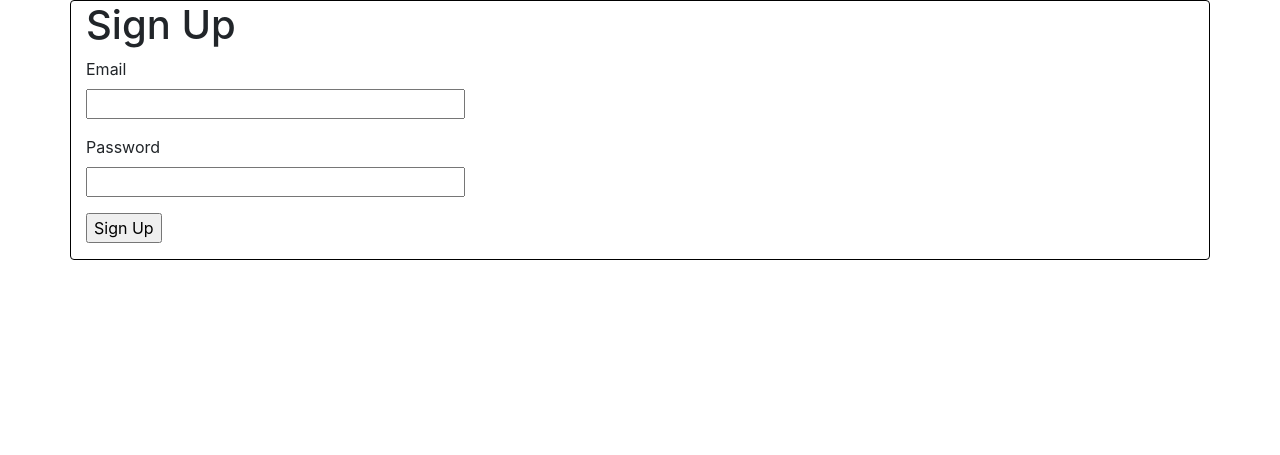
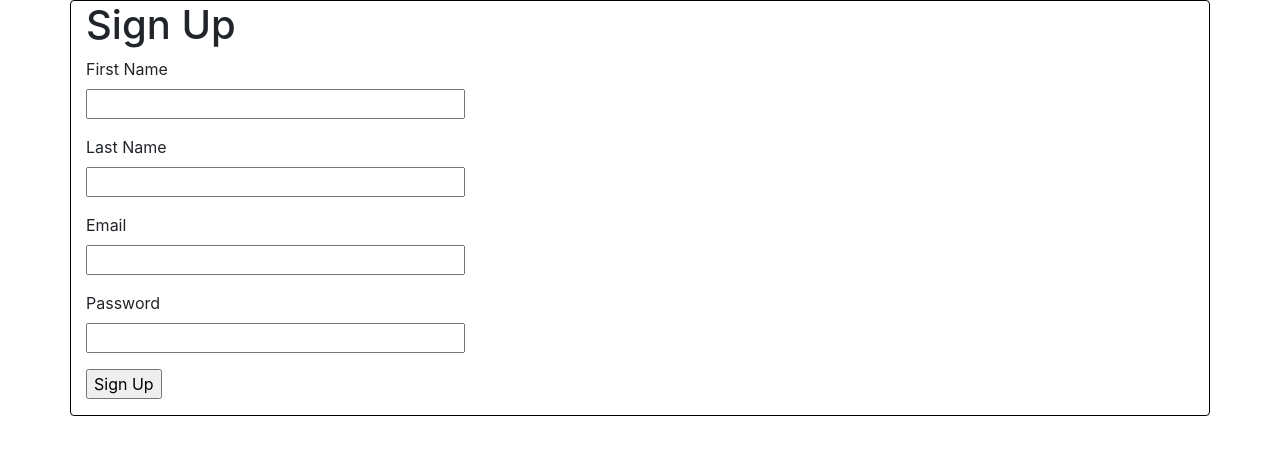
Before and after one commit to jmelton22/library_flask_app, a Flask app: page /register in a window 1280 px wide. Shown: the part 56-511 px from the top of the page. Run offline with Flask 2, Linux system fonts and the light colour scheme; parts of the project's set-up code (start-up, migrations or seed data) failed here and were passed over; some libraries are stand-ins or nearby versions.

Commit message:
Updated table names and added first name and last name fields to the register form

```diff
--- a/app.py
+++ b/app.py
@@ -12,7 +12,7 @@ login_manager.login_view = 'login'
 
 # Create database and import table classes
 db = SQLAlchemy(app)
-from models import User, Book, Author, UserBook
+from models import User, Book, Author, Genre, UserBook
 
 
 @app.route('/')
@@ -25,7 +25,10 @@ def register():
     form = RegisterForm()
     if form.validate_on_submit():
         hashed_password = generate_password_hash(form.password.data, method='sha256')
-        new_user = User(email=form.email.data, password=hashed_password)
+        new_user = User(first_name=form.first_name.data,
+                        last_name=form.last_name.data,
+                        email=form.email.data,
+                        password=hashed_password)
         db.session.add(new_user)
         db.session.commit()
         login_user(new_user)
@@ -86,7 +89,7 @@ def checkout(book_id):
     book = Book.query.filter_by(book_id=book_id).first()
 
     if book.num_copies > 0:
-        user_book = UserBook(user_id=current_user.id, book_id=int(book_id))
+        user_book = UserBook(user_id=current_user.user_id, book_id=int(book_id))
         book.num_copies -= 1
 
         db.session.add(user_book)
--- a/forms.py
+++ b/forms.py
@@ -13,6 +13,8 @@ class LoginForm(FlaskForm):
 
 
 class RegisterForm(FlaskForm):
+    first_name = StringField('First Name', validators=[InputRequired()])
+    last_name = StringField('Last Name', validators=[InputRequired()])
     email = StringField('Email', validators=[InputRequired(), Email(message='Invalid email')])
     password = PasswordField('Password', validators=[InputRequired()])
     submit = SubmitField('Sign Up')
--- a/static/main.css
+++ b/static/main.css
@@ -1,3 +1,10 @@
 .card-link {
     color: black;
 }
+
+.card {
+    max-width: 100%;
+}
+.card-text {
+    word-wrap: break-word;
+}
--- a/templates/register.html
+++ b/templates/register.html
@@ -4,6 +4,24 @@
     <h1>Sign Up</h1>
     <form action="{{url_for('register') }}" method="post" novalidate>
         {{ form.hidden_tag() }}
+        <p>
+            {{ form.first_name.label }}
+            <br>
+            {{ form.first_name(size=32) }}
+            <br>
+            {% for error in form.first_name.errors %}
+                <span class="text-danger">[{{ error }}]</span>
+            {% endfor %}
+        </p>
+        <p>
+            {{ form.last_name.label }}
+            <br>
+            {{ form.last_name(size=32) }}
+            <br>
+            {% for error in form.last_name.errors %}
+                <span class="text-danger">[{{ error }}]</span>
+            {% endfor %}
+        </p>
         <p>
             {{ form.email.label }}
             <br>
```
Also changed, not shown: models.py (+11 -4 lines).
